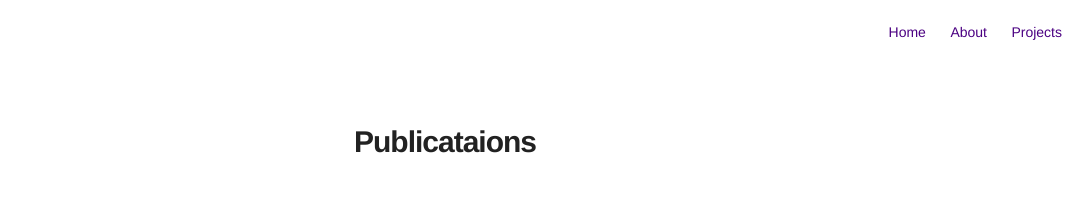
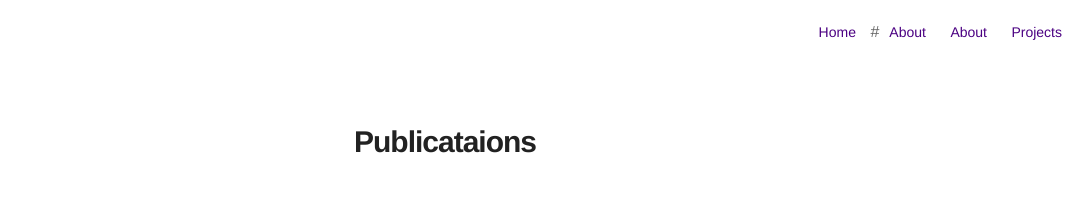
Before and after one commit to jdmunday/jdmunday.github.io, a Jekyll site: the page built from pubs.md, in a window 1280 px wide. Shown: the top 216 px of the page, without its empty margins (195-1280 px from the left). Built offline with Jekyll 4.4.1, drawn with Linux system fonts in a browser that asks for light colours.

Commit message:
Update nav.html

```diff
--- a/_includes/nav.html
+++ b/_includes/nav.html
@@ -18,7 +18,8 @@
         {% if site.about == true %}
             {% if page.title != "About" %}
                 <li class="item">
-                    <a class="link" href="{{ site.url }}/about">About</a>
+                    #<a class="link" href="{{ site.url }}/about">About</a>
+                     <a class="link" href="https://www.lshtm.ac.uk/aboutus/people/munday.james">About</a>
                 </li>
             {% endif %}
 
```
